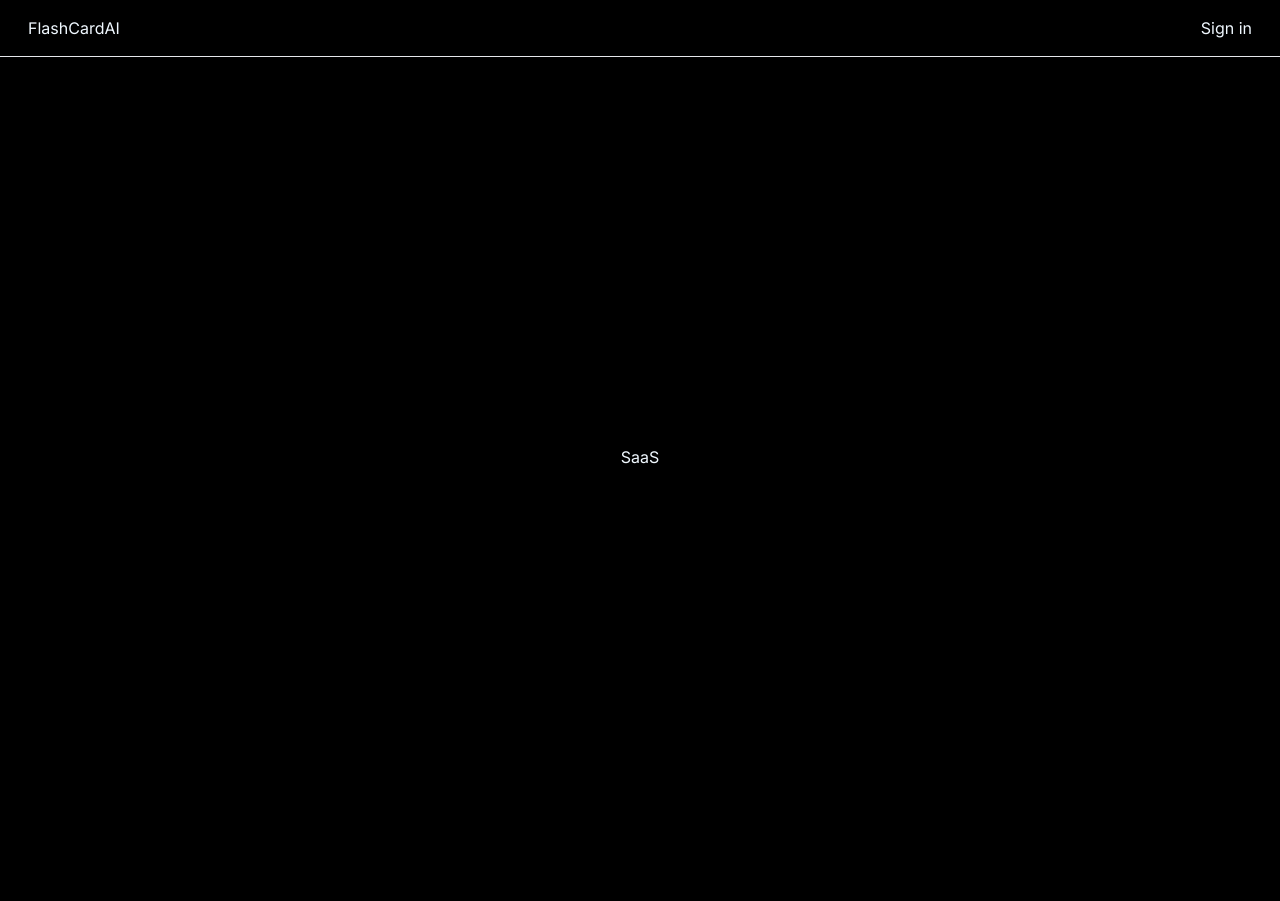
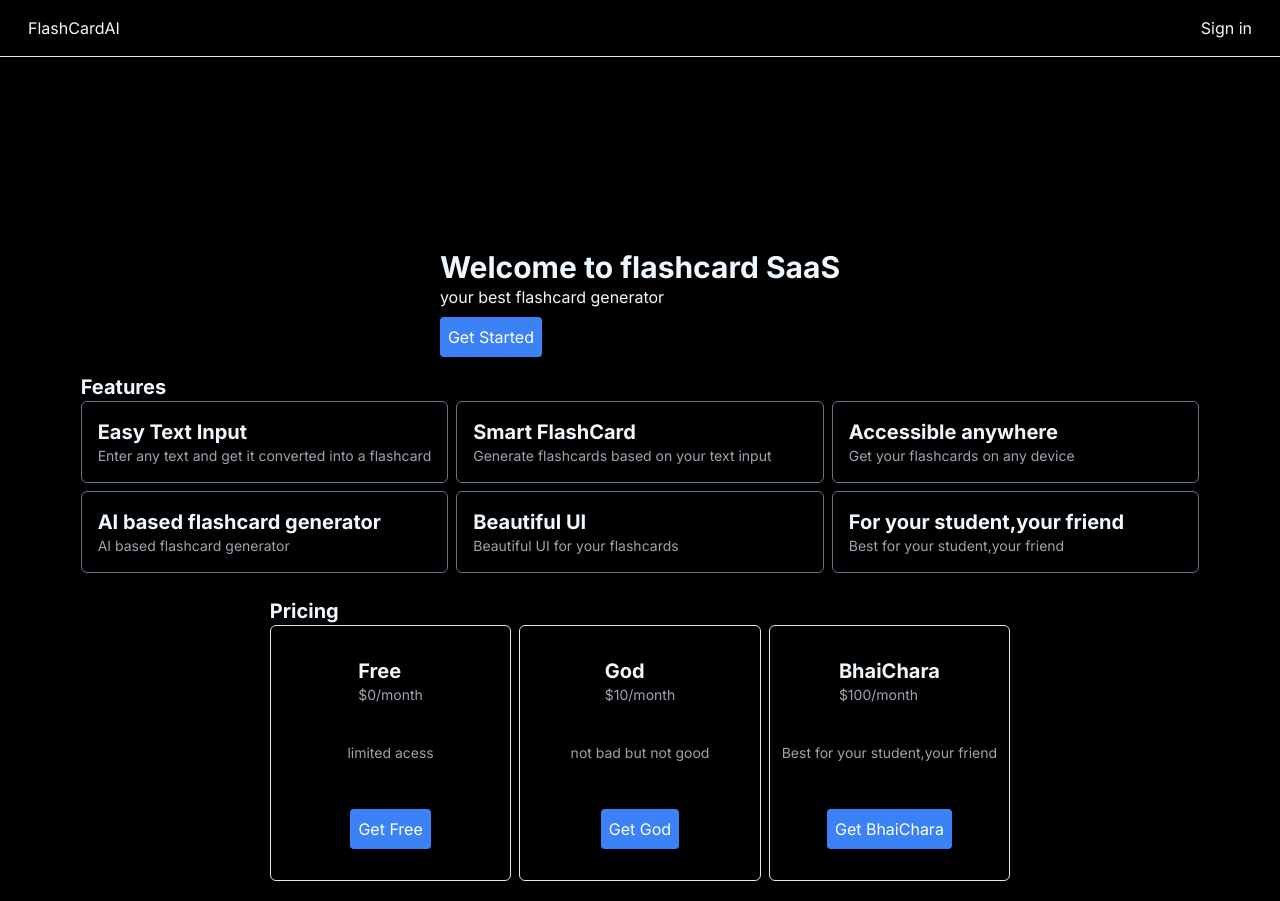
Before and after one commit to TenzDelek/flashcardai, a Next.js app: page / in a window 1280 px wide. Before the commit the page ends 857 px from the top, so only its background shows below. Built offline with nearby package versions, Linux system fonts and the light colour scheme; no server answers.

Commit message:
iteration for the flashcard (half)

```diff
--- a/package.json
+++ b/package.json
@@ -13,9 +13,11 @@
     "@clerk/nextjs": "^5.3.0",
     "@google/generative-ai": "^0.16.0",
     "@prisma/client": "^5.18.0",
+    "@stripe/stripe-js": "^4.3.0",
     "next": "14.2.5",
     "react": "^18",
-    "react-dom": "^18"
+    "react-dom": "^18",
+    "stripe": "^16.8.0"
   },
   "devDependencies": {
     "@types/node": "^20",
--- /dev/null
+++ b/src/app/api/checkout_session/route.ts
@@ -0,0 +1,50 @@
+import { NextRequest, NextResponse } from "next/server";
+import Stripe from "stripe";
+
+const stripe = new Stripe(process.env.STRIPE_SECRET!);
+
+const formatAmountForStripe = (amount: number): number => {
+  return Math.round(amount * 100);
+};
+
+export async function POST(req: NextRequest) {
+  // Get the origin from the request headers
+  const origin = req.headers.get('origin') || req.headers.get('host');
+
+  if (!origin) {
+    return NextResponse.json({ error: 'Origin not found' }, { status: 400 });
+  }
+
+  const params: Stripe.Checkout.SessionCreateParams = {
+    submit_type: 'subscription',
+    payment_method_types: ["card"],
+    line_items: [
+      {
+        price_data: {
+          currency: "usd",
+          product_data: {
+            name: "Pro Subscription",
+          },
+          unit_amount: formatAmountForStripe(10),
+          recurring: {
+            interval: "month",
+            interval_count: 1
+          }
+        },
+        quantity: 1
+      },
+    ],
+    mode: 'subscription',
+    success_url: `${origin}/result?session_id={CHECKOUT_SESSION_ID}`,
+    cancel_url: `${origin}/result?session_id={CHECKOUT_SESSION_ID}`,
+  };
+
+  try {
+    const checkoutSession: Stripe.Checkout.Session =
+      await stripe.checkout.sessions.create(params);
+    return NextResponse.json(checkoutSession, { status: 200 });
+  } catch (error) {
+    console.error('Error creating checkout session:', error);
+    return NextResponse.json({ error: 'Error creating checkout session' }, { status: 500 });
+  }
+}
--- a/src/app/api/generate/route.ts
+++ b/src/app/api/generate/route.ts
@@ -30,8 +30,18 @@ return in the following JSON format
 }
 `
     const prompt=systemprompt
-    const result=await model.generateContent(prompt);
-    const response=await result.response;
-    const text=response.text()
-    return NextResponse.json(text)
+    const result=await model.generateContent({
+        contents:[
+            {
+                role:'model',
+                parts:[{text:prompt}]
+            },
+            {
+                role:'user',
+                parts:[{text:data}]
+            }
+        ]
+    });
+    const flashcard=JSON.parse(result.response)
+    return NextResponse.json(flashcard.flashcard)
 }
--- /dev/null
+++ b/src/app/generate/page.tsx
@@ -0,0 +1,41 @@
+'use client'
+
+import { useUser } from "@clerk/nextjs"
+import { useRouter } from "next/navigation"
+import { useState } from "react"
+
+const Page = () => {
+const {isLoaded,isSignedIn,user}=useUser()
+const [flashcard,setflashcard]=useState([])
+const [fliped,setfliped]=useState([])
+const [text,settext]=useState("")
+const [name,setname]=useState('')
+const [open,setopen]=useState(false)
+const route=useRouter()
+
+const handlesubmit=async()=>{
+    fetch('api/generate',{
+        method:"POST",
+        body:text
+    }).then((res)=>res.json())
+    .then((data)=>setflashcard(data))
+}
+
+const handlecardclick=(id:string)=>{
+setfliped((prev)=>({
+    ...prev, //everything remain the same only the id is changed for fliped
+    [id]:!prev[id]
+}))
+}
+const handleopen=()=>{
+    setopen(true)
+}
+const handleclose=()=>{
+    setopen(false)
+}
+  return (
+    <div>Page</div>
+  )
+}
+
+export default Page
--- a/src/app/layout.tsx
+++ b/src/app/layout.tsx
@@ -7,8 +7,8 @@ import Navbar from "@/components/Navbar";
 const inter = Inter({ subsets: ["latin"] });
 
 export const metadata: Metadata = {
-  title: "Create Next App",
-  description: "Generated by create next app",
+  title: "Flashcard SaaS",
+  description: "FlashCard Generator",
 };
 
 export default function RootLayout({
@@ -20,8 +20,11 @@ export default function RootLayout({
     <ClerkProvider>
     <html lang="en">
       <body className={inter.className}>
+        <div>
         <Navbar/>
-        {children}</body>
+        {children}
+        </div>
+       </body>
     </html>
     </ClerkProvider>
   );
--- a/src/app/page.tsx
+++ b/src/app/page.tsx
@@ -1,9 +1,82 @@
+import FeatureCard from "@/components/FeatureCard";
+import PriceCard from "@/components/PriceCard";
+import getstripe from "@/utils/get-stripe";
+import { SignedIn, SignedOut, UserButton } from "@clerk/nextjs";
+export default function Home() {
+  const data = [
+    {
+      title: "Easy Text Input",
+      description: "Enter any text and get it converted into a flashcard",
+    },
+    {
+      title: "Smart FlashCard",
+      description: "Generate flashcards based on your text input",
+    },
+    {
+      title: "Accessible anywhere",
+      description: "Get your flashcards on any device",
+    },
+    {
+      title: "AI based flashcard generator",
+      description: "AI based flashcard generator",
+    },
+    {
+      title: " Beautiful UI",
+      description: " Beautiful UI for your flashcards",
+    },
+    {
+      title: "For your student,your friend",
+      description: " Best for your student,your friend",
+    }
+  ];
 
+  const pricing=[
+    {
+      tier:"Free",
+      price:0,
+      benefit:"limited acess"
+    },
+    {
+      tier:"God",
+      price:10,
+      benefit:"not bad but not good"
+    },
+    {
+      tier:"BhaiChara",
+      price:100,
+      benefit:"Best for your student,your friend"
+    },
 
-export default function Home() {
+  ]
   return (
-    <main className=" flex items-center justify-center w-full min-h-screen">
-      SaaS
+    <main className=" flex-col flex items-center justify-center w-full">
+      <div className=" mt-48">
+        <p className=" text-3xl font-bold">Welcome to flashcard SaaS</p>
+        <p>your best flashcard generator </p>
+        <button className=" p-2 bg-blue-500 text-white transition hover:bg-blue-700 rounded mt-2">
+          Get Started
+        </button>
+      </div>
+      <div>
+        <p className=" font-bold text-xl mt-4">Features</p>
+        <div className=" grid gap-2 lg:grid-cols-3 md:grid-cols-2 grid-cols-1">
+          {data.map((item, index) => (
+            <div key={index}>
+              <FeatureCard title={item.title} description={item.description} />
+            </div>
+          ))}
+        </div>
+      </div>
+      <div className="">
+        <p className=" font-bold text-xl mt-6">Pricing</p>
+        <div className=" grid gap-2 lg:grid-cols-3 md:grid-cols-2 grid-cols-1">
+          {pricing.map((item, index) => (
+            <div key={index}>
+              <PriceCard tier={item.tier} price={item.price} benefit={item.benefit} />
+            </div>
+          ))}
+        </div>
+      </div>
     </main>
   );
 }
--- /dev/null
+++ b/src/app/sign-in/[[...sign-in]]/page.tsx
@@ -0,0 +1,9 @@
+import { SignIn } from '@clerk/nextjs'
+
+export default function Page() {
+  return (
+    <div className=' flex items-center justify-center w-full mt-11'>
+ <SignIn />
+    </div>
+  )
+}
--- /dev/null
+++ b/src/app/sign-up/[[...sign-up]]/page.tsx
@@ -0,0 +1,9 @@
+import { SignUp } from "@clerk/nextjs";
+
+export default function Page() {
+  return (
+    <div className=" flex items-center justify-center w-full mt-11">
+      <SignUp />
+    </div>
+  );
+}
--- /dev/null
+++ b/src/components/FeatureCard.tsx
@@ -0,0 +1,18 @@
+import React from "react";
+
+const FeatureCard = ({
+  title,
+  description,
+}: {
+  title: string;
+  description: string;
+}) => {
+  return (
+    <div className=" border cursor-pointer p-4 rounded-md border-slate-500">
+      <p className=" font-bold text-xl ">{title}</p>
+      <p className=" text-gray-400 text-sm">{description}</p>
+    </div>
+  );
+};
+
+export default FeatureCard;
--- /dev/null
+++ b/src/components/PriceCard.tsx
@@ -0,0 +1,26 @@
+import React from "react";
+
+const PriceCard = ({
+  tier,
+  price,
+  benefit,
+}: {
+  tier: string;
+  price: number;
+  benefit: string;
+}) => {
+  return (
+    <div className="border h-64 flex p-3 flex-col items-center rounded-md justify-around mb-5">
+      <div>
+        <p className=" font-bold text-xl ">{tier}</p>
+        <p className=" text-gray-400 text-sm">${price}/month</p>
+      </div>
+      <p className=" text-gray-400 text-sm">{benefit}</p>
+      <button className=" p-2 bg-blue-500 text-white transition hover:bg-blue-700 rounded mt-2">
+          Get {tier}
+        </button>
+    </div>
+  );
+};
+
+export default PriceCard;
--- /dev/null
+++ b/src/utils/get-stripe.ts
@@ -0,0 +1,11 @@
+import { loadStripe } from "@stripe/stripe-js";
+
+let stripepromise
+const getstripe=() => {
+    if(!stripepromise)
+    {
+        stripepromise=loadStripe(process.env.NEXT_PUBLIC_STRIPE_PUBLIC_KEY!)
+    }
+    return stripepromise
+}
+export default getstripe
```
Also changed, not shown: src/middleware.ts (+5 -8 lines), 1 other file (tests, documents, lock files or other folders).
